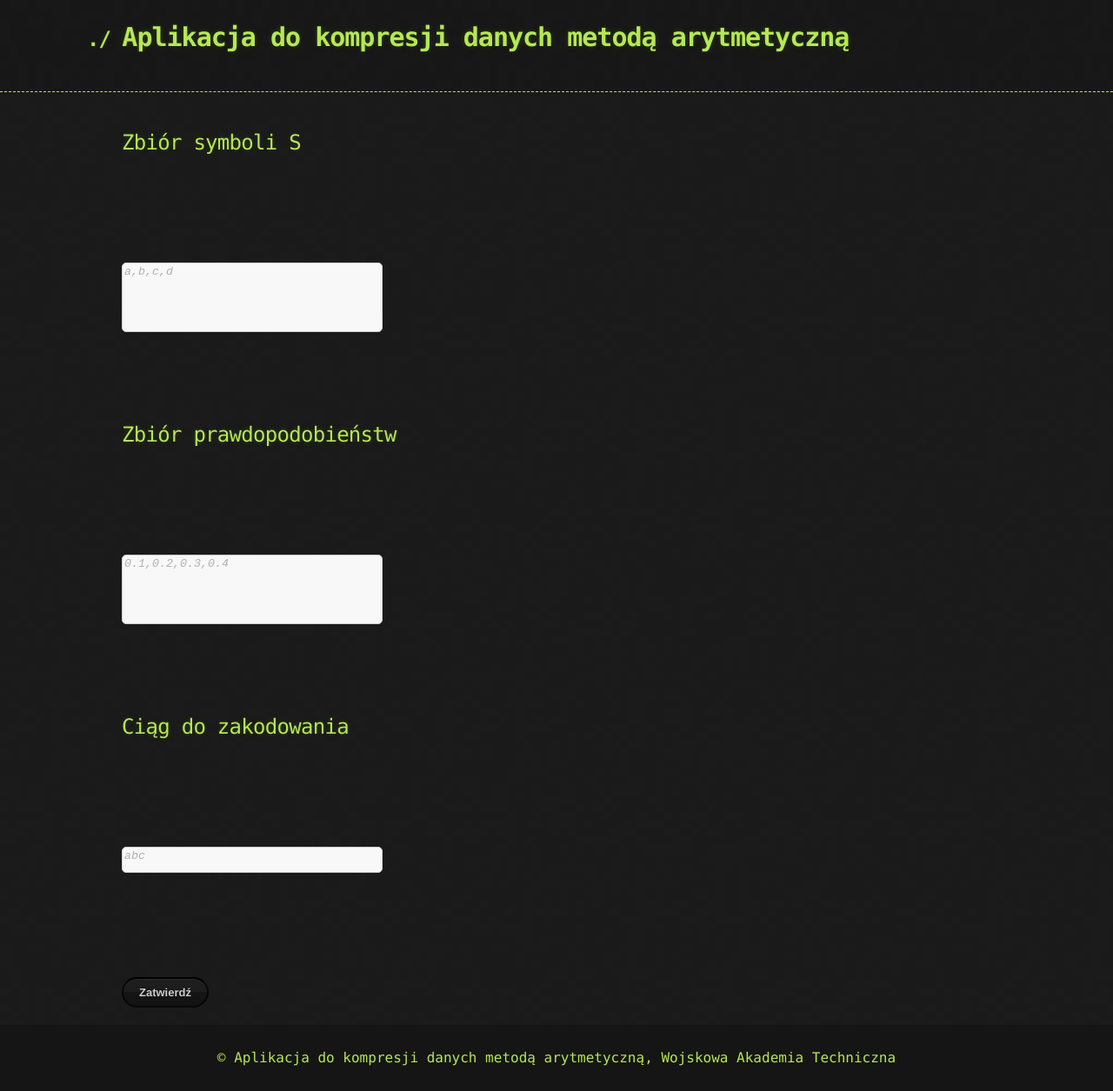
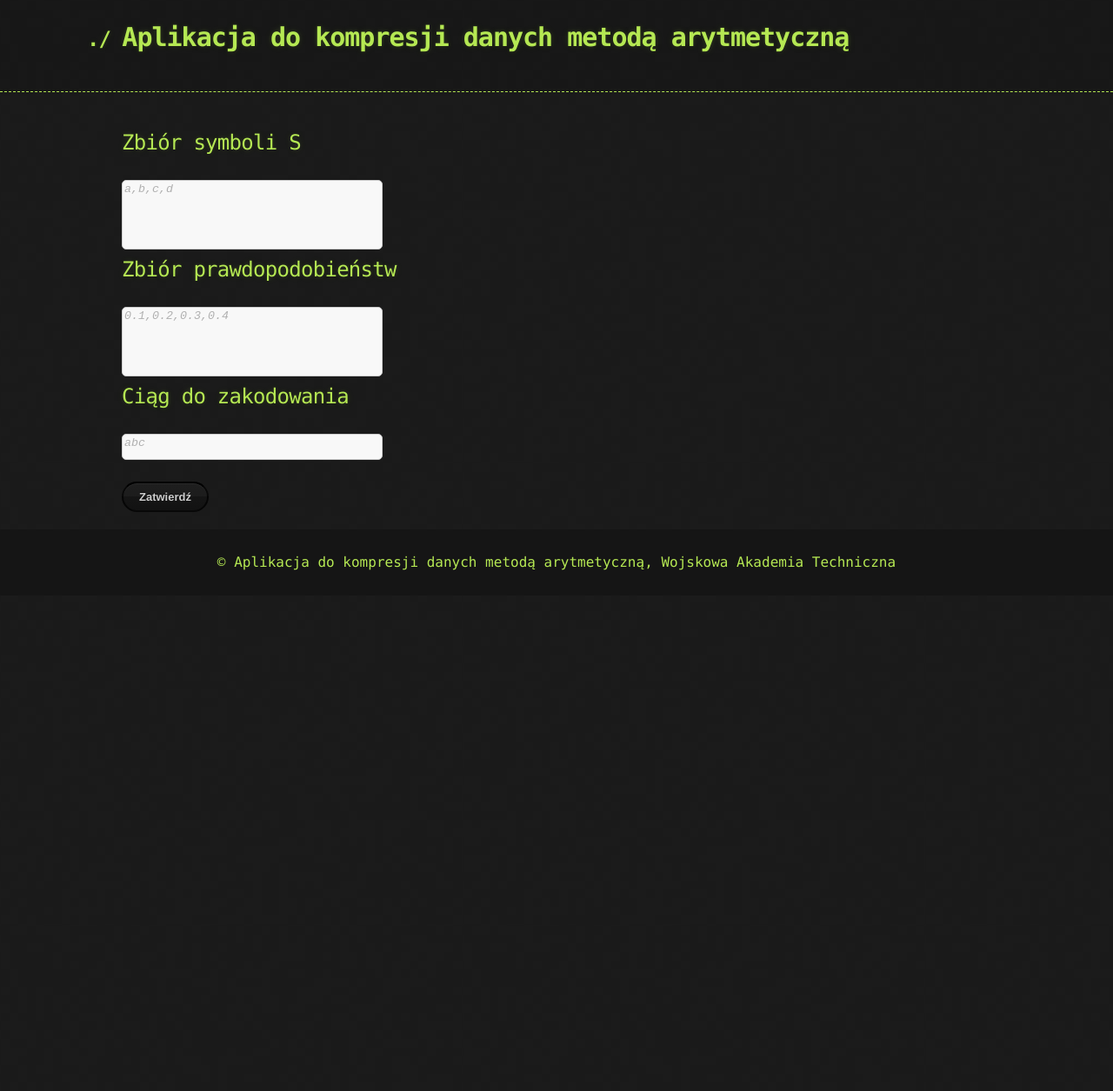
Before and after one commit to Mattheosq/compression-teaching-site, a Jekyll site: the page built from index.markdown, in a window 1280 px wide. Shown: the whole page at 87% size. Built offline with Jekyll 4.4.1, drawn with Linux system fonts in a browser that asks for light colours; the repository's description, which GitHub fills in, is left out; after the commit the page ends 900 px from its top, so only the background shows below that.

Commit message:
Update custom.scss

```diff
--- a/_sass/custom.scss
+++ b/_sass/custom.scss
@@ -30,7 +30,7 @@ textarea {
   overflow-y: auto;
   width: 30%;
   height: 80px;
-  margin: 100px 0;
+  margin: 5px 0;
   padding: 2px;
   border: 1px solid #ccc;
   border-radius: 5px;
```
